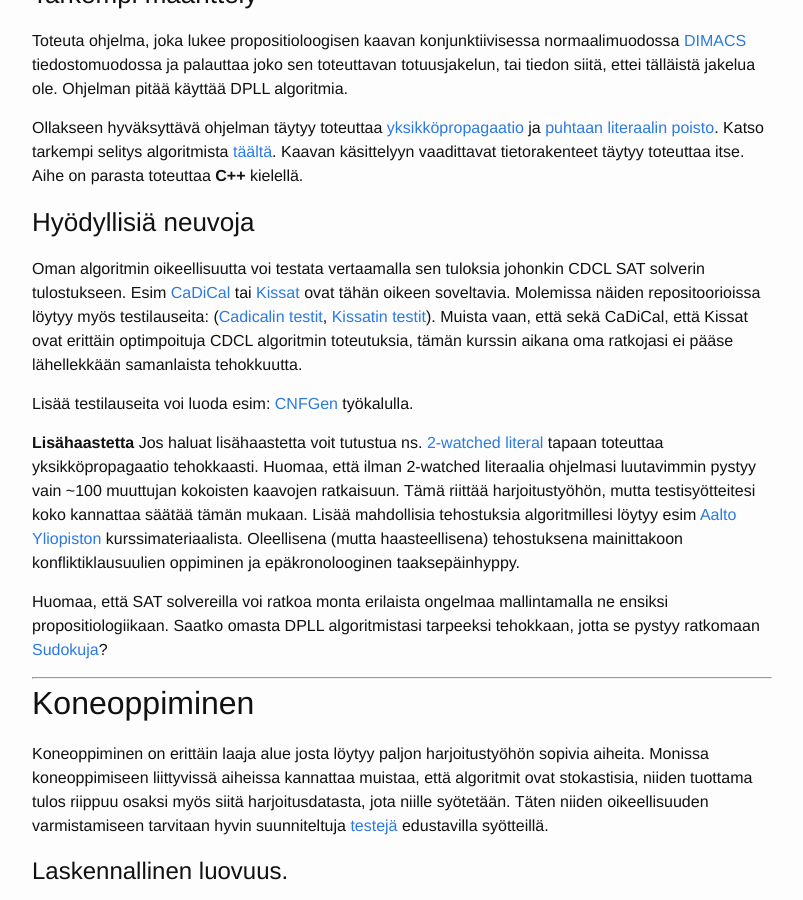
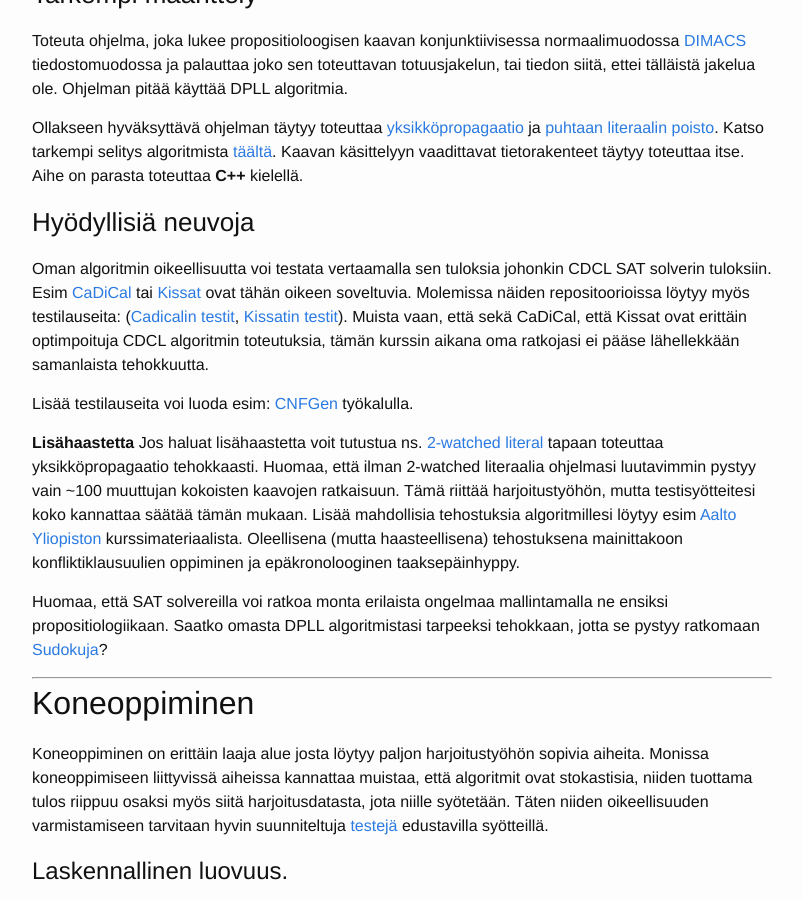
Before and after one commit to algolabra-hy/algolabra-hy.github.io, a Jekyll site: the page built from aiheet.md, in a window 1280 px wide and 900 px high, scrolled down 6993 px. Shown: the whole window, without its empty margins (238-1041 px from the left). Built offline with Jekyll 4.4.1, drawn with Linux system fonts in a browser that asks for light colours.

Commit message:
Update aiheet.md

```diff
--- a/aiheet.md
+++ b/aiheet.md
@@ -219,7 +219,7 @@ Katso tarkempi selitys algoritmista [täältä](https://users.aalto.fi/~tjunttil
 tietorakenteet täytyy toteuttaa itse. Aihe on parasta toteuttaa **C++** kielellä.
 
 ### Hyödyllisiä neuvoja
-Oman algoritmin oikeellisuutta voi testata vertaamalla sen tuloksia johonkin CDCL SAT solverin tulostukseen. Esim [CaDiCal](https://github.com/arminbiere/cadical/tree/master) tai [Kissat](https://github.com/arminbiere/kissat) ovat tähän oikeen soveltavia. Molemissa näiden repositoorioissa löytyy myös testilauseita: ([Cadicalin testit](https://github.com/arminbiere/cadical/tree/master/test/cnf),
+Oman algoritmin oikeellisuutta voi testata vertaamalla sen tuloksia johonkin CDCL SAT solverin tuloksiin. Esim [CaDiCal](https://github.com/arminbiere/cadical/tree/master) tai [Kissat](https://github.com/arminbiere/kissat) ovat tähän oikeen soveltuvia. Molemissa näiden repositoorioissa löytyy myös testilauseita: ([Cadicalin testit](https://github.com/arminbiere/cadical/tree/master/test/cnf),
 [Kissatin testit](https://github.com/arminbiere/kissat/tree/master/test/cnf.)). Muista vaan, että sekä CaDiCal, että Kissat ovat erittäin optimpoituja
 CDCL algoritmin toteutuksia, tämän kurssin aikana oma ratkojasi ei pääse lähellekkään samanlaista tehokkuutta.
 
```
